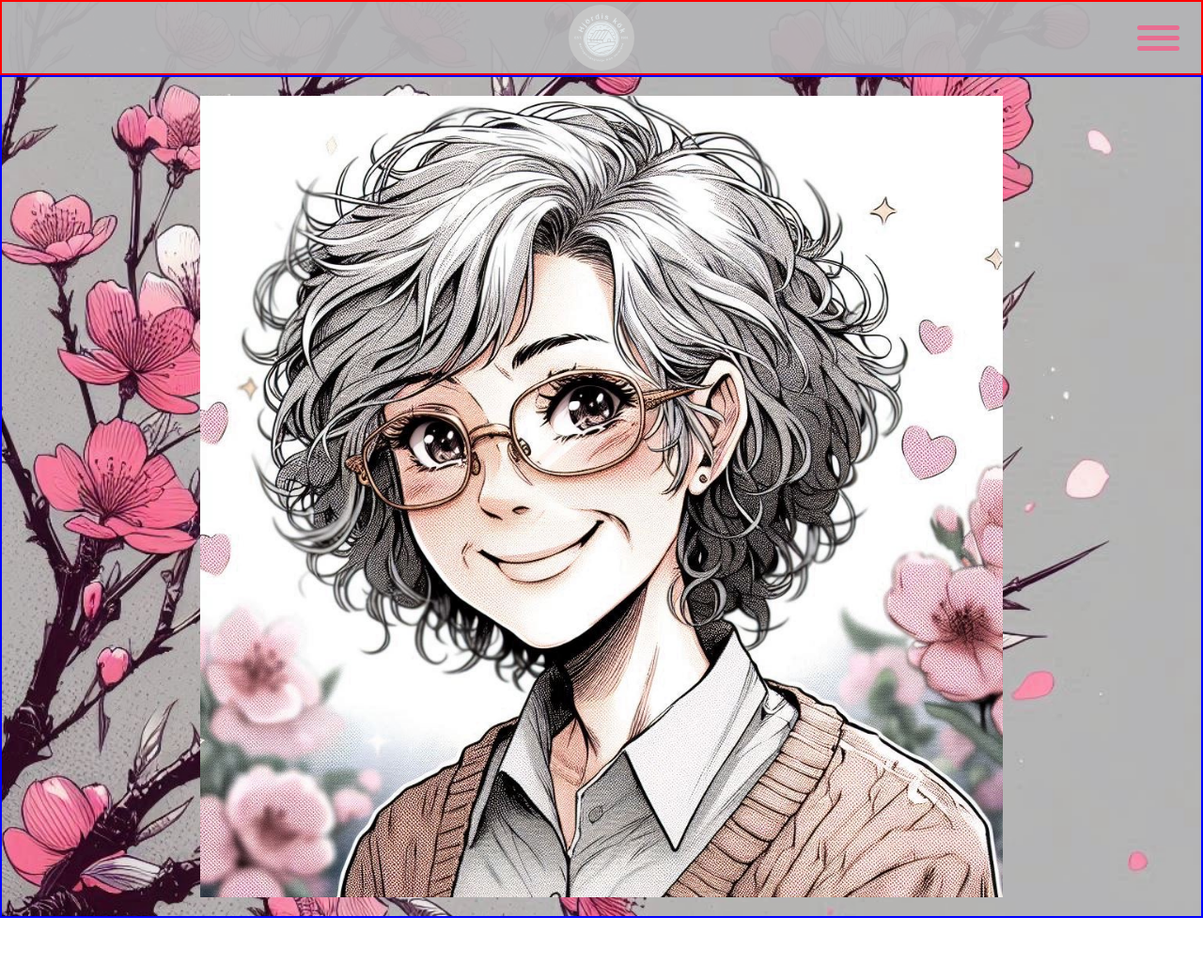
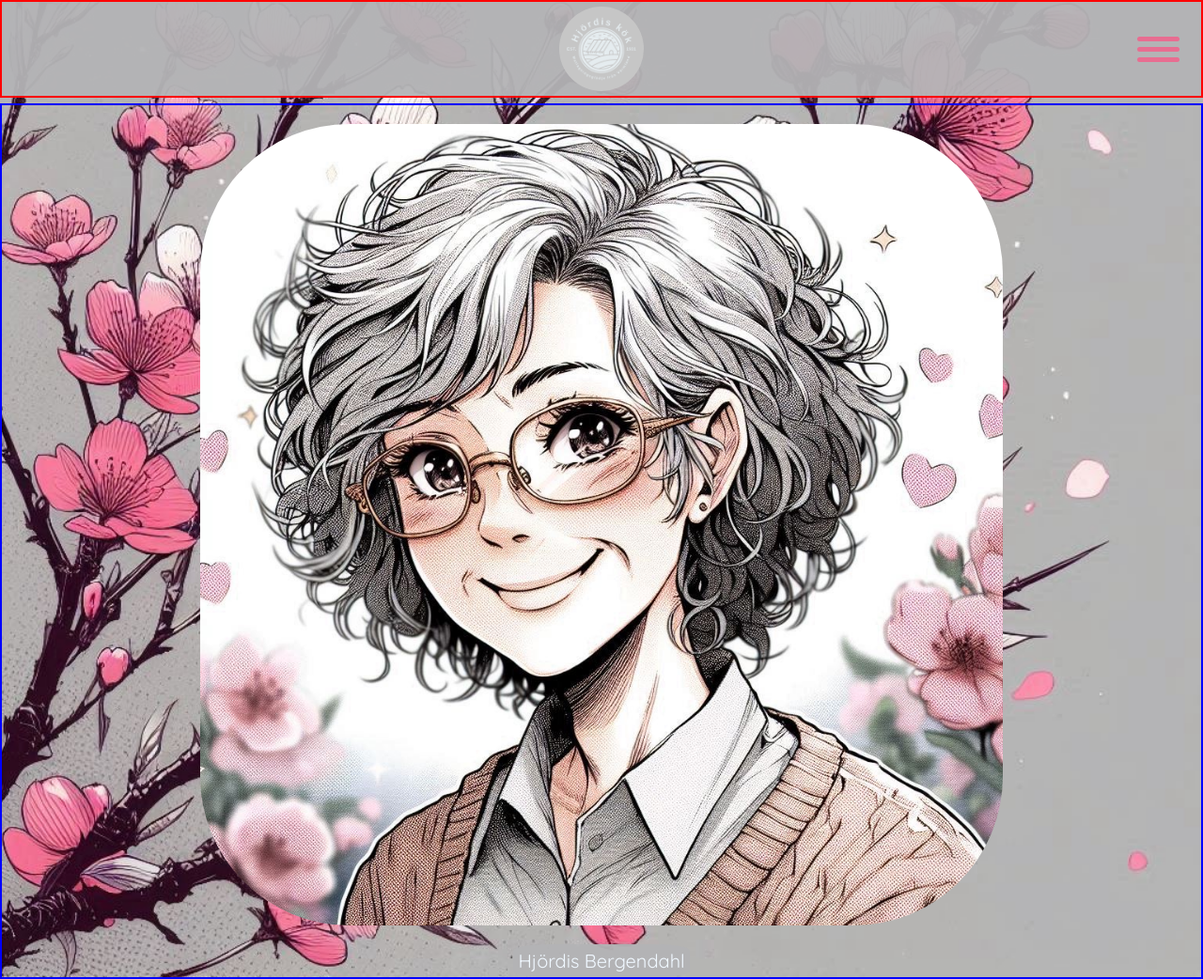
Before and after one commit to schnavzer480/kitchen, a plain HTML site: page index.html in a window 1280 px wide. Shown: the whole page at 94% size. Before the commit the page ends 977 px from the top, so only its background shows below. Drawn offline with Linux system fonts and the light colour scheme.

Commit message:
fixed nav img size and added figure tag to portrait

```diff
--- a/index.html
+++ b/index.html
@@ -16,7 +16,9 @@
 <body class="bgimg">
     <div class="main-container">
         <nav>
-            <div class="logotype"><img class="logo" alt="logotype" src="images/mormor.webp"></div>
+            <div class="logotype">
+                    <img class="logo" alt="logotype" src="images/mormor.webp">
+            </div>
             <div class="menu">
                 <div class="icon"></div>
                 <div class="icon"></div>
@@ -24,9 +26,10 @@
             </div>
         </nav>
 
-        <div class="portrait">
+        <figure class="portrait">
             <img class="porimg" alt="grandma as a manga character" src="images/portrait.webp">
-        </div>
+            <figcaption class="mormor">Hjördis Bergendahl</figcaption>
+        </figure>
     </div>
 </body>
 </html>
--- a/styles.css
+++ b/styles.css
@@ -31,7 +31,7 @@
 
 /*NAV*/
 nav {
-    height: 10vh;
+    height: 13vh;
     border: 2px solid red;
     background-color: var(--gray);
     display: flex;
@@ -49,7 +49,7 @@ nav {
 }
 .logo {
     border-radius: 50%;
-    width: 35%;
+    width: 45%;
     object-fit: cover;
 }
 
@@ -72,14 +72,23 @@ nav {
 /*PORTRAIT*/
 .portrait {
     display: flex;
+    flex-direction: column;
     justify-content: center;
     align-items: center;
     height: auto;
 
-    margin-top: 80px;
+    margin-top: 110px;
     border: 2px solid blue;
+}
+.portrait figcaption {
+    font-size: 2rem;
+    background-color: var(--gray);
+    color: aliceblue;
+    padding: 5px;
+    border-radius: 20%;
 }
 .porimg {
     width: 70%;
     padding: 20px;
+    border-radius: 20%;
 }
```
